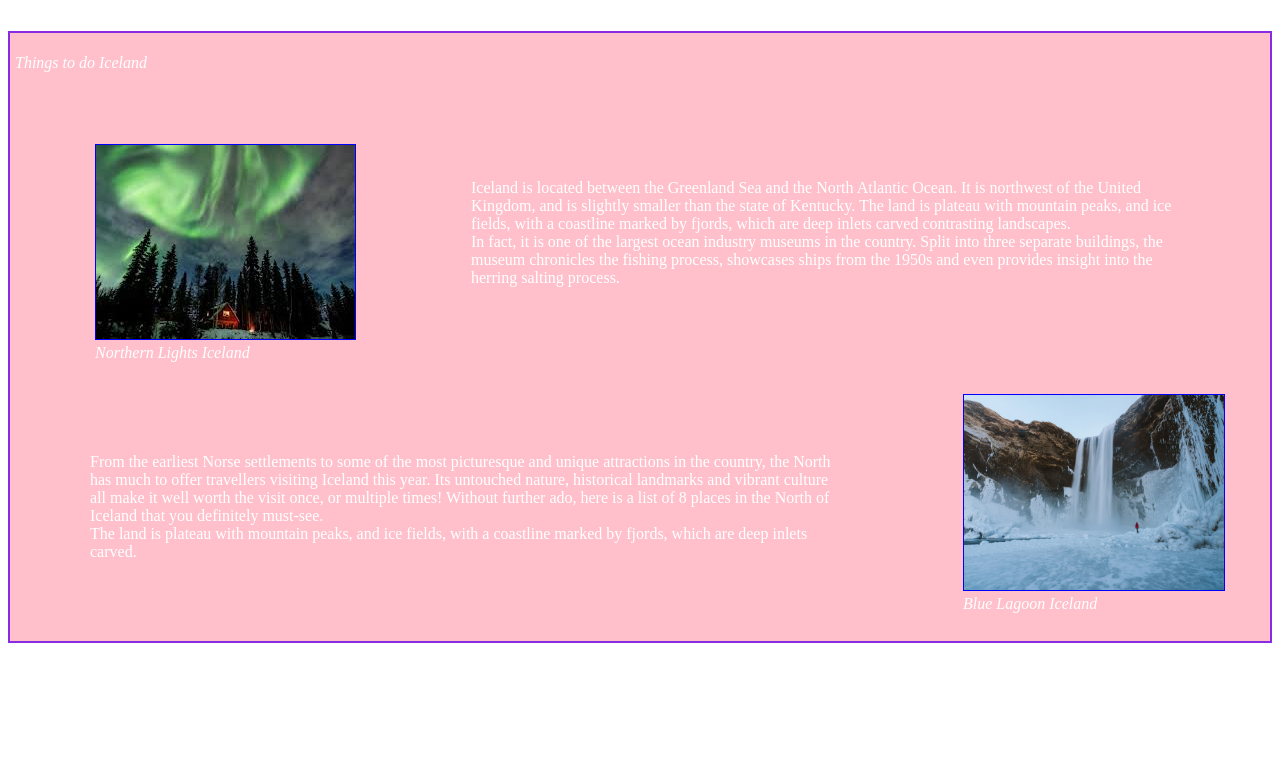
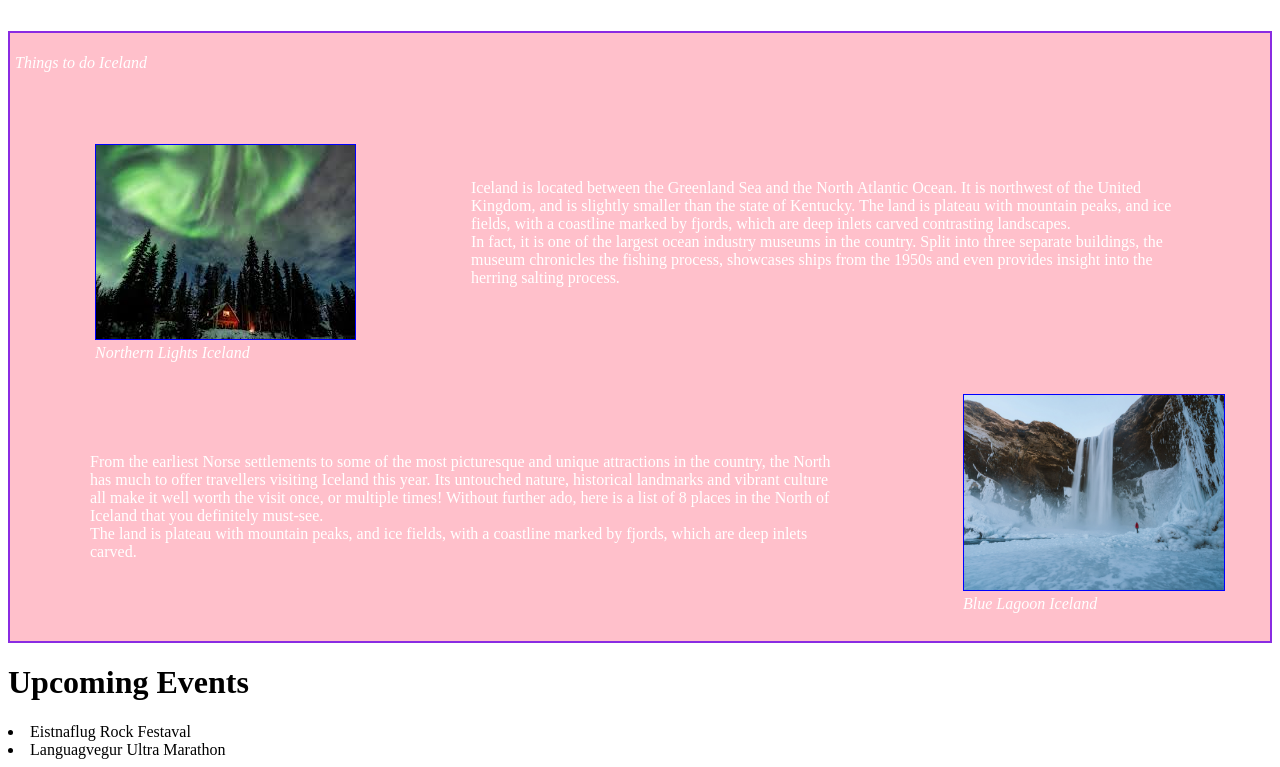
Before and after one commit to saiful6575/project1, a plain HTML site: page index.html in a window 1280 px wide. Shown: the part 227-994 px from the top of the page. Before the commit the page ends 878 px from the top, so only its background shows below. Drawn offline with Linux system fonts and the light colour scheme.

Commit message:
first commit

```diff
--- a/index.html
+++ b/index.html
@@ -48,6 +48,12 @@
             </div>
 
         </div>
+        <div>
+            <h1>Upcoming Events</h1>
+            <li>Eistnaflug Rock Festaval</li>
+            <li>Languagvegur Ultra Marathon</li>
+
+        </div>
     </main>
     <footer>
 
--- a/style.css
+++ b/style.css
@@ -28,7 +28,7 @@
     padding: 5px;
 }
 
-li {
+.sec-1, .sec-2, .img-1, .img-2{
     list-style: none;
 }
 
```
